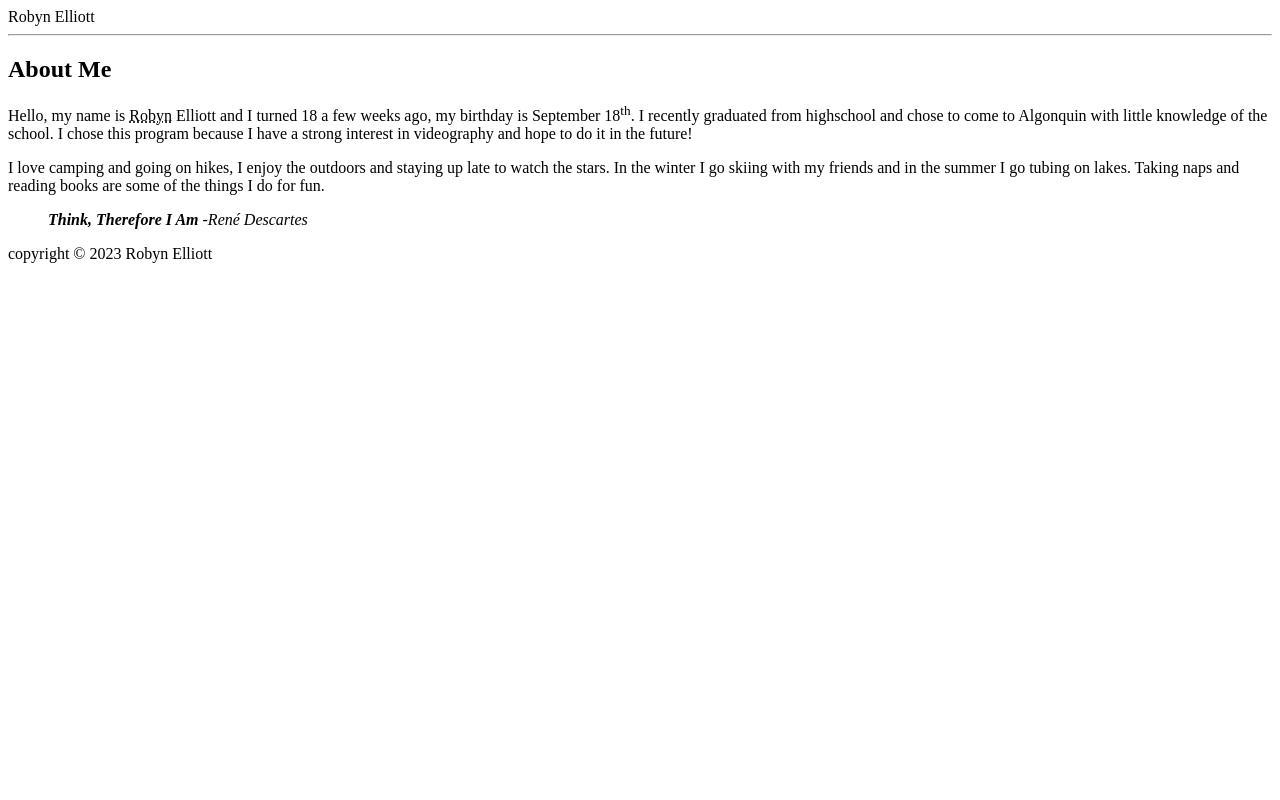
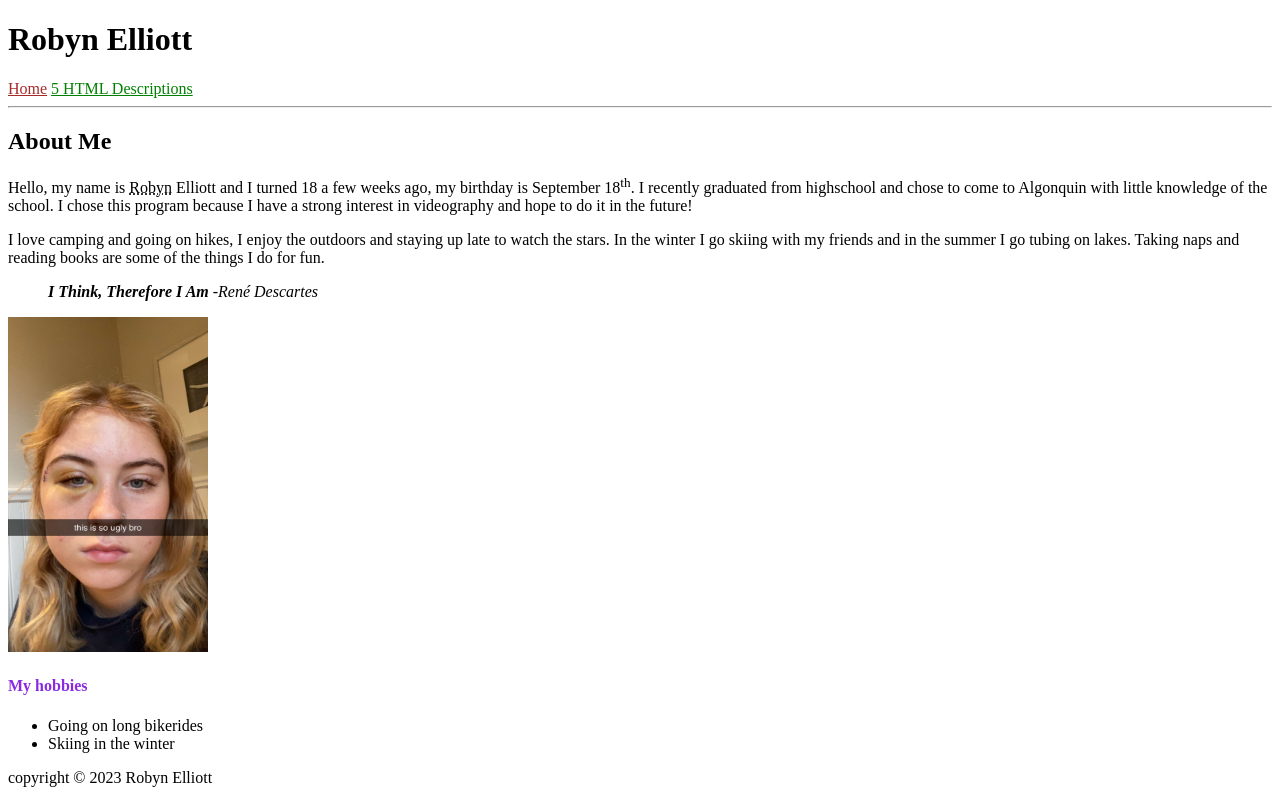
Before and after one commit to elli0483/elli0483.github.io, a plain HTML site: page html-assignment/index.html in a window 1280 px wide. Drawn offline with Linux system fonts and the light colour scheme.

Commit message:
Week 4 project- Push

```diff
--- a/html-assignment/index.html
+++ b/html-assignment/index.html
@@ -6,7 +6,13 @@
     <title>elli0483 HTML Assignment</title>
 </head>
 <body>
-<header>Robyn Elliott</header>
+<header>
+    <h1> Robyn Elliott</h1>
+
+    </header>
+    <a href="index.html" style="color:brown" >Home</a>
+    <a href="notes.html" style="color:green" >5 HTML Descriptions</a>
+
 <hr>
 <article> <h1>About Me</h1> </article>
 
@@ -15,7 +21,22 @@
     </p>
     <p>I love camping and going on hikes, I enjoy the outdoors and staying up late to watch the stars. In the winter I go skiing with my friends and in the summer I go tubing on lakes. Taking naps and reading books are some of the things I do for fun.
     </p>
-<blockquote><em><strong>Think, Therefore I Am</strong></em> -<cite>René Descartes</cite></blockquote>
+<blockquote><em><strong>I Think, Therefore I Am</strong></em> -<cite>René Descartes</cite></blockquote>
+
+<article>
+<img title="Photo of Robyn Elliott looking a little rough"  width="200" height="335" src="images/photoofme.jpg" alt="Picture of myself with a black eye"/>
+
+<h4 style="color:blueviolet"> My hobbies</h4>
+<ul>
+    <li>Going on long bikerides</li>
+    <li>Skiing in the winter</li>
+ </ul>
+
+</article>
+
+
+
+
 <footer>copyright © 2023 Robyn Elliott </footer>
 </body>
 </html>
```
Also changed, not shown: html-assignment/notes.html (added, +29 -0 lines), html-assignment/images/photoofme.jpg (added).
